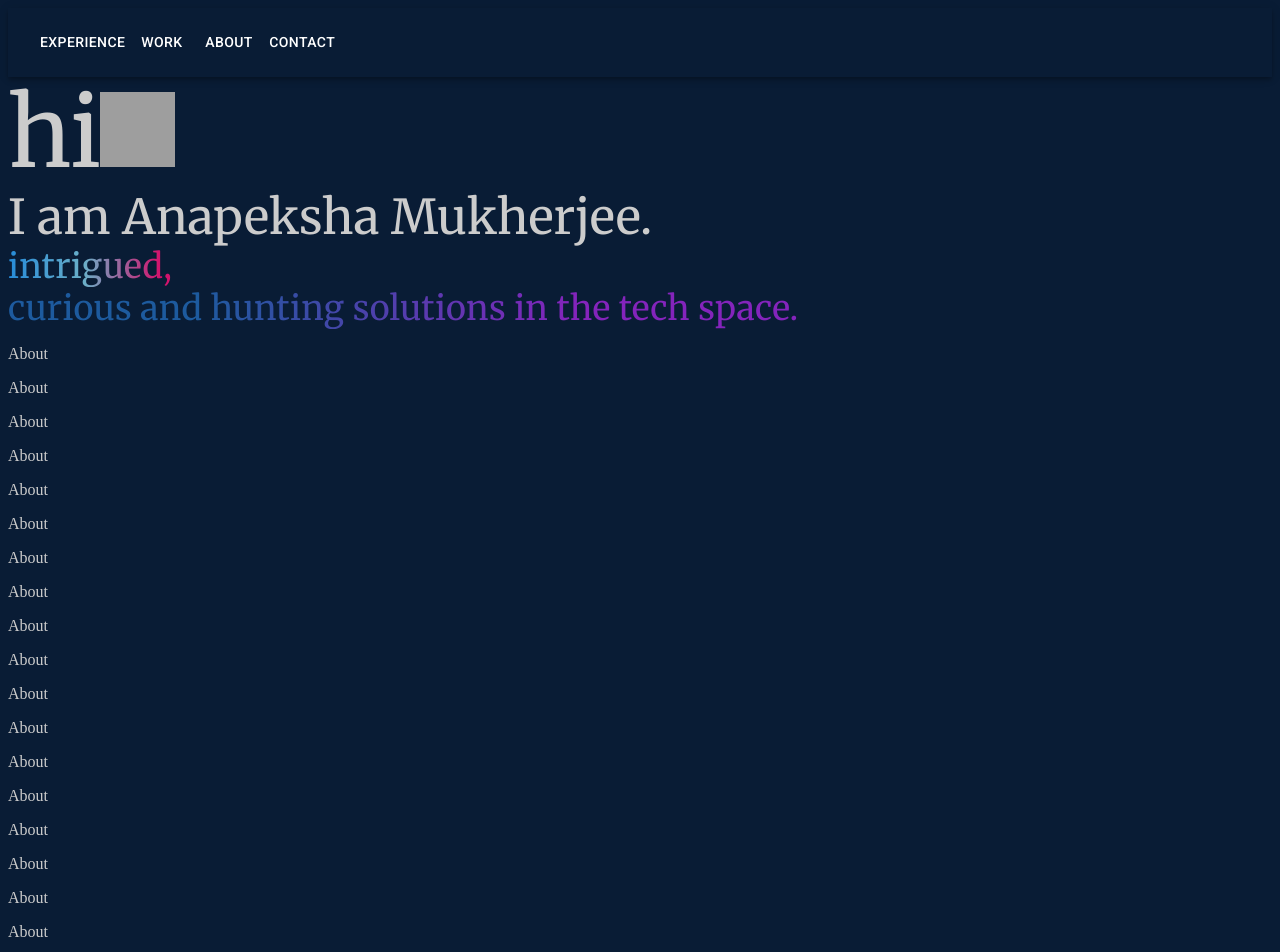
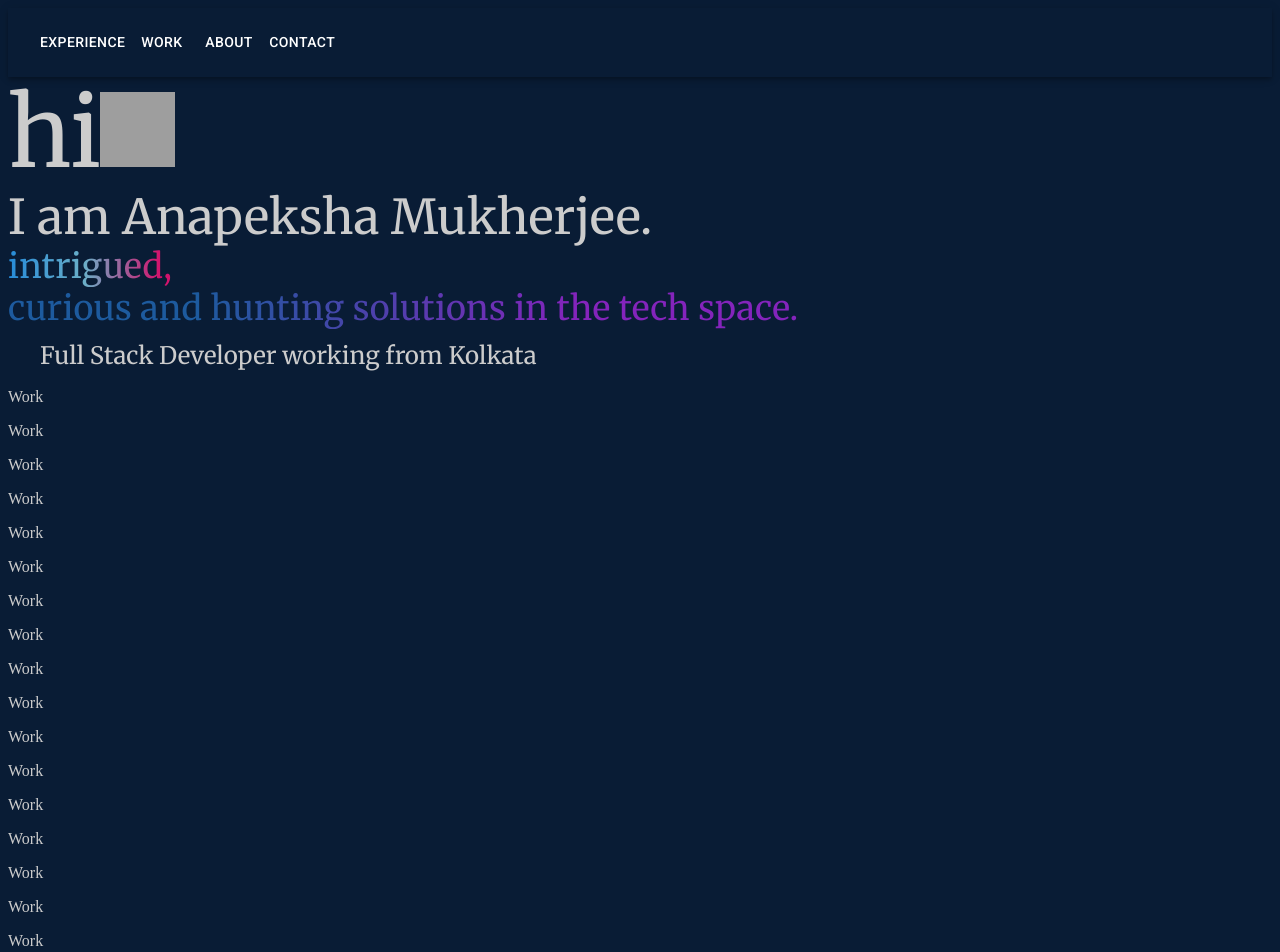
Before and after one commit to anapeksha/Portfolio, a React (Create React App) app: page / in a window 1280 px wide. Shown: the top 952 px of the page. Built offline with nearby package versions, Linux system fonts and the light colour scheme; grey boxes are pictures that could not be loaded.

Commit message:
demo about

```diff
--- a/src/pages/About.tsx
+++ b/src/pages/About.tsx
@@ -1,28 +1,13 @@
-import React from "react";
+import { Box } from "@mui/material";
+import CustomTypography from "../styles/CustomTypography.style";
 
 const About: React.FC = () => {
 	return (
-		<div id="about">
-			<p>About</p>
-			<p>About</p>
-			<p>About</p>
-			<p>About</p>
-			<p>About</p>
-			<p>About</p>
-			<p>About</p>
-			<p>About</p>
-			<p>About</p>
-			<p>About</p>
-			<p>About</p>
-			<p>About</p>
-			<p>About</p>
-			<p>About</p>
-			<p>About</p>
-			<p>About</p>
-			<p>About</p>
-			<p>About</p>
-			<p>About</p>
-		</div>
+		<Box id="about" sx={{ ml: 4 }}>
+			<CustomTypography variant="h5">
+				Full Stack Developer working from Kolkata
+			</CustomTypography>
+		</Box>
 	);
 };
 
```
